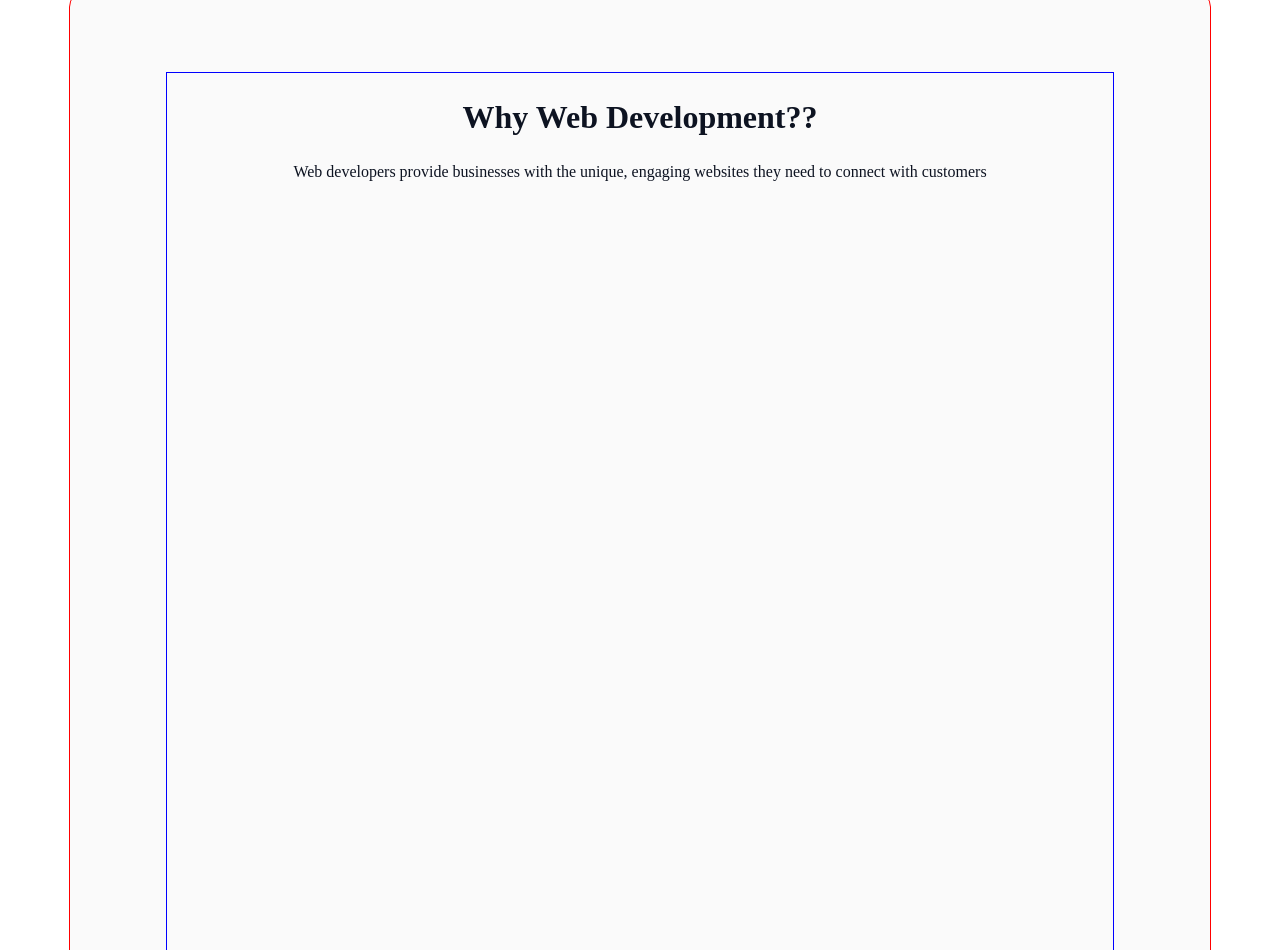
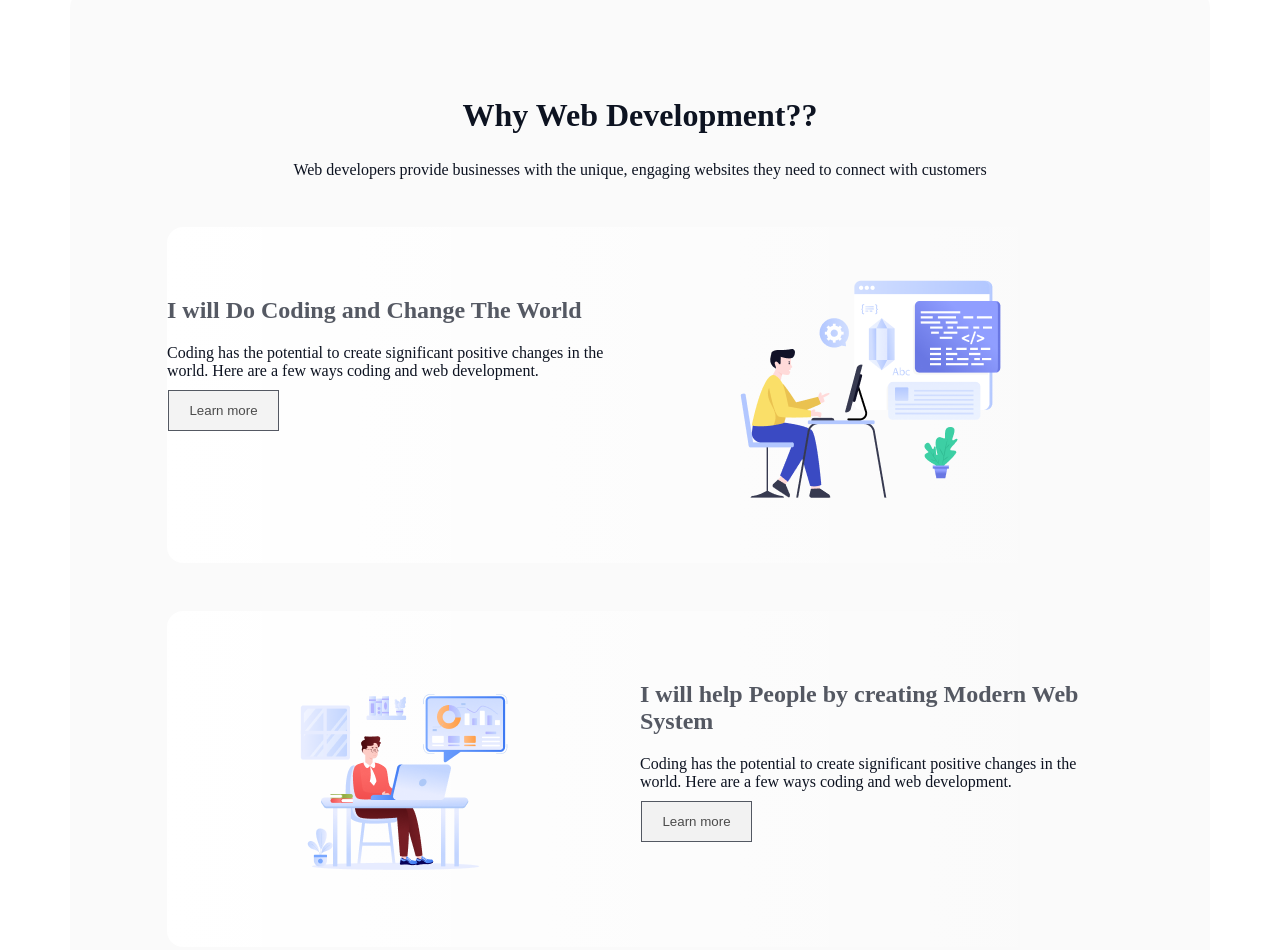
Before and after one commit to Liyanroy12/assignment-1, a plain HTML site: page index.html in a window 1280 px wide. Shown: the part 862-1812 px from the top of the page. Drawn offline with Linux system fonts and the light colour scheme; a web font is replaced by a local one.

Commit message:
web section done

```diff
--- a/index.html
+++ b/index.html
@@ -32,6 +32,36 @@
             <div class="web-development-content">
                 <h2>Why Web Development??</h2>
                 <p>Web developers provide businesses with the unique, engaging websites they need to connect with customers</p>
+                <div class="web-development-first-content">
+                    <div class="web-development-text-content">
+                        <h2>I will Do Coding and Change The World</h2>
+                        <p> Coding has the potential to create significant positive changes in the world. Here are a few ways coding and web development.</p>
+                        <button class="web-btn">Learn more</button>
+                    </div>
+                    <div class="web-development-image-content">
+                        <img src="./assets/Layer_1.png" alt="">
+                    </div>
+                </div>
+                <div class="web-development-first-content">
+                    <div class="web-development-text-content">
+                        <img src="./assets/Group 3.png" alt="">
+                    </div>
+                    <div class="web-development-image-content second-content">
+                        <h2>I will help People by creating Modern Web System</h2>
+                        <p> Coding has the potential to create significant positive changes in the world. Here are a few ways coding and web development.</p>
+                        <button class="web-btn">Learn more</button>
+                    </div>
+                </div>
+                <div class="web-development-first-content">
+                    <div class="web-development-text-content">
+                        <h2>I will Do Coding and Change The World</h2>
+                        <p> Coding has the potential to create significant positive changes in the world. Here are a few ways coding and web development.</p>
+                        <button class="web-btn">Learn more</button>
+                    </div>
+                    <div class="web-development-image-content">
+                        <img src="./assets/Group 4.png" alt="">
+                    </div>
+                </div>
             </div>
          </section>
         <!-- why web development needed section end -->
--- a/style/style.css
+++ b/style/style.css
@@ -83,7 +83,6 @@ nav .nav-btn {
 .web-development-container {
     width: 1140px;
     height: 1395px;
-    border: 1px solid red;
     margin: 0 auto;
     margin-top: 74px;
     border-radius: 16px;
@@ -96,7 +95,6 @@ nav .nav-btn {
 .web-development-content {
     width: 946px;
     height: 1235px;
-    border: 1px solid blue;
     margin: 0 auto;
     margin-top: 80px;
 }
@@ -116,3 +114,74 @@ nav .nav-btn {
     font-weight: 400;
     text-align: center;
 }
+
+.web-development-first-content {
+    width: 946px;
+    height: 336px;
+    margin-top: 48px;
+    border-radius: 16px;
+    background: linear-gradient(90.00deg, rgb(255, 255, 255), rgba(255, 255, 255, 0) 100%);
+    display: flex;
+}
+
+.web-development-text-content {
+    width: 477px;
+    height: 220px;
+    margin-top: 50px;
+}
+
+.web-development-text-content h2 {
+    color: rgba(13, 19, 33, 0.7);
+    font-family: Azeret Mono;
+    font-size: 24px;
+    font-weight: 700;
+    text-align: left;
+}
+
+.web-development-text-content p {
+    color: rgb(13, 19, 33);
+    font-family: Azeret Mono;
+    font-size: 16px;
+    font-weight: 400;
+    text-align: left;
+    margin-top: 0;
+    margin-bottom: 0;
+}
+
+.web-btn {
+    padding: 12px 20px 12px 20px;
+    box-sizing: border-box;
+    border: 1px solid rgb(13, 19, 33);
+    opacity: 0.7;
+    margin-top: 10px;
+    margin-right: 360px;
+}
+.web-development-image-content {
+    width: 477px;
+    height: 220px;
+    margin-top: 50px;
+}
+.second-content h2{
+    color: rgba(13, 19, 33, 0.7);
+    font-family: Azeret Mono;
+    font-size: 24px;
+    font-weight: 700;
+    text-align: left;
+}
+.second-content p{
+    color: rgb(13, 19, 33);
+    font-family: Azeret Mono;
+    font-size: 16px;
+    font-weight: 400;
+    text-align: left;
+    margin-top: 0;
+    margin-bottom: 0;
+}
+.second-content .web-btn{
+    padding: 12px 20px 12px 20px;
+    box-sizing: border-box;
+    border: 1px solid rgb(13, 19, 33);
+    opacity: 0.7;
+    margin-top: 10px;
+    margin-right: 360px;
+}
```
